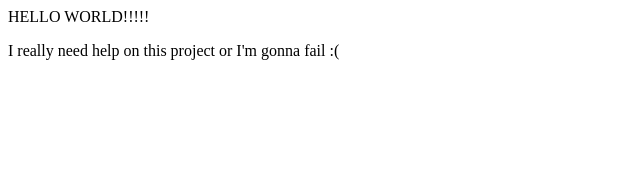
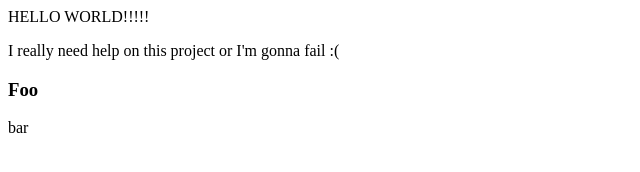
Before and after one commit to Sauls4781/Sauls4781.github.io, a plain HTML site: page index.html in a window 1280 px wide. Shown: the full height of the page, 0-640 px from the left. Drawn offline with Linux system fonts and the light colour scheme.

Commit message:
Update index.html

```diff
--- a/index.html
+++ b/index.html
@@ -1,2 +1,7 @@
 <p>HELLO WORLD!!!!!</p>
 <p>I really need help on this project or I'm gonna fail :(</p>
+<!--Head omitted -->
+<body>
+  <h3>Foo</h3>
+  <p>bar</p>
+</body>
```
